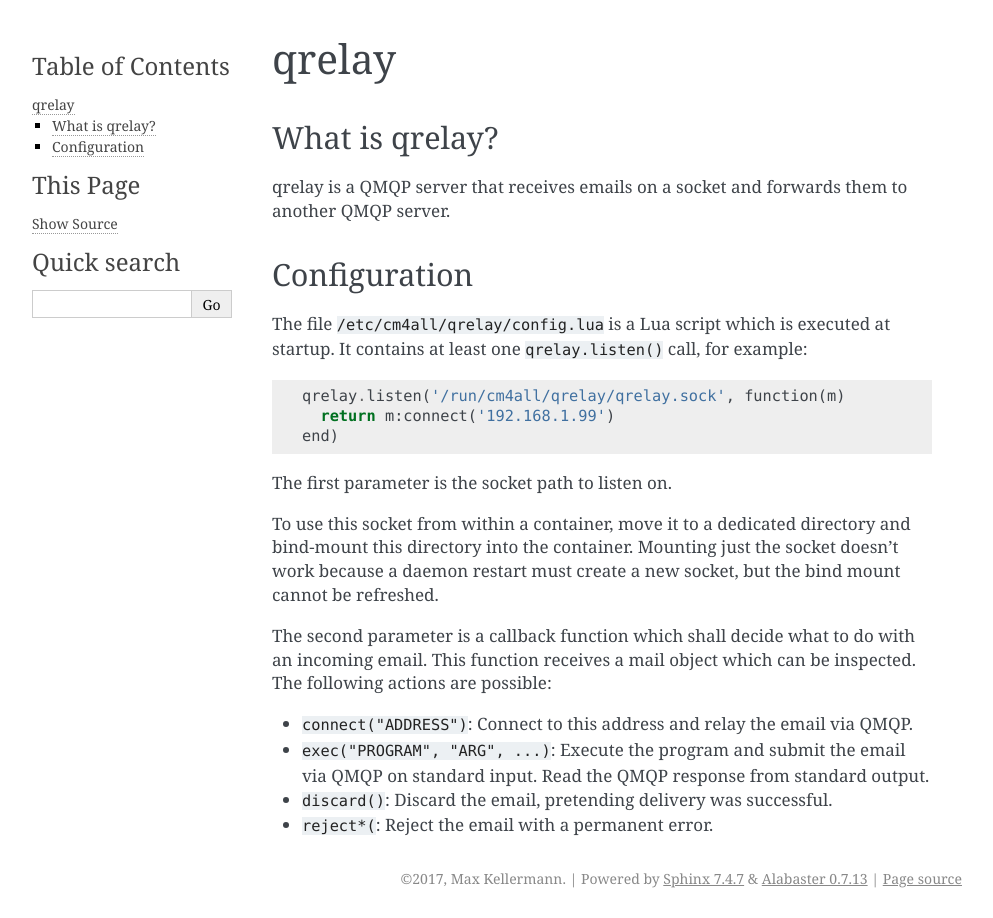
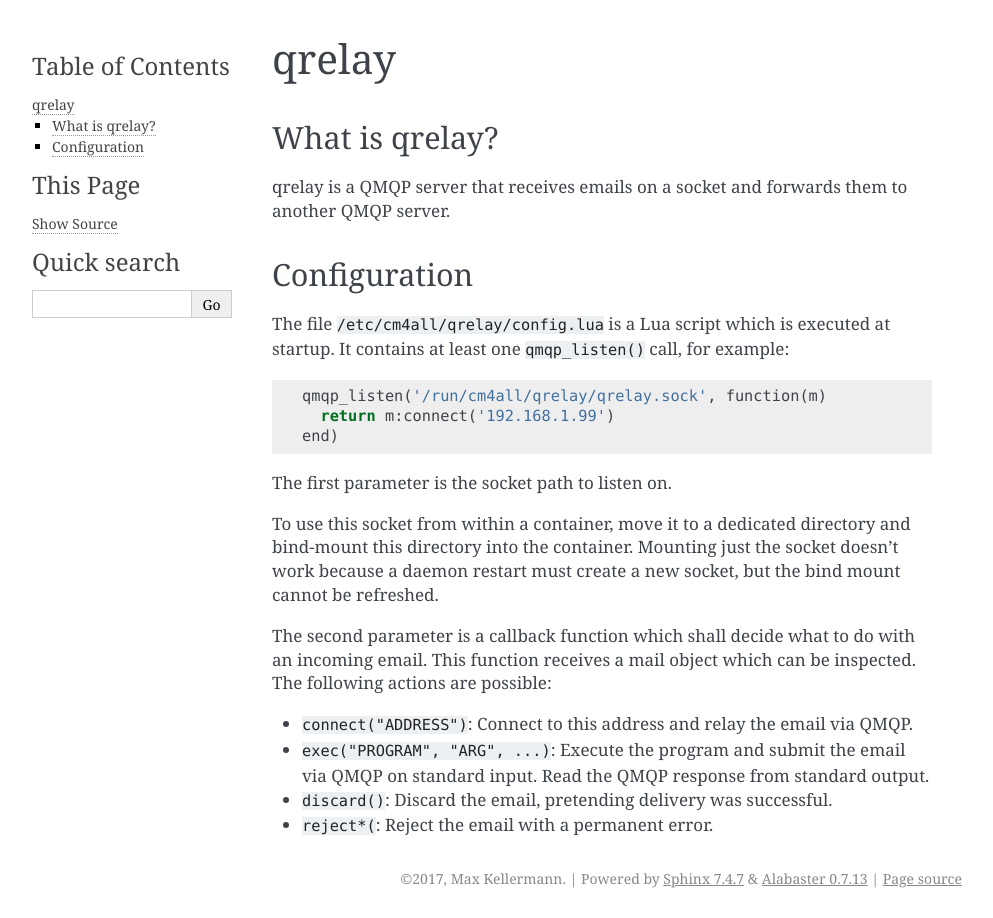
Before and after one commit to CM4all/qrelay, a Sphinx documentation site: the page built from doc/index.rst, in a window 1280 px wide. Shown: the whole page, without its empty margins (148-1141 px from the left). Built offline with Sphinx 7.4.7, drawn with Linux system fonts in a browser that asks for light colours.

Commit message:
Main: rename qrelay.listen() to qmqp_listen()

```diff
--- a/doc/index.rst
+++ b/doc/index.rst
@@ -13,9 +13,9 @@
 
 The file :file:`/etc/cm4all/qrelay/config.lua` is a Lua script which
 is executed at startup.  It contains at least one
-:samp:`qrelay.listen()` call, for example::
+:samp:`qmqp_listen()` call, for example::
 
-  qrelay.listen('/run/cm4all/qrelay/qrelay.sock', function(m)
+  qmqp_listen('/run/cm4all/qrelay/qrelay.sock', function(m)
     return m:connect('192.168.1.99')
   end)
 
```
Also changed, not shown: 2 other files.
